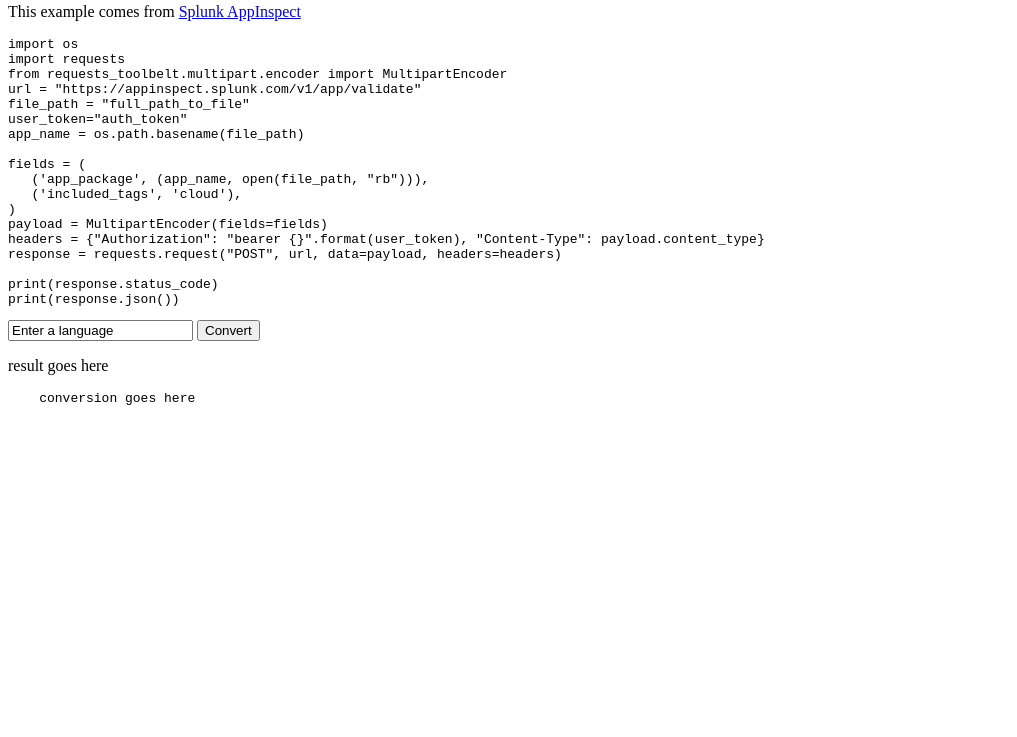
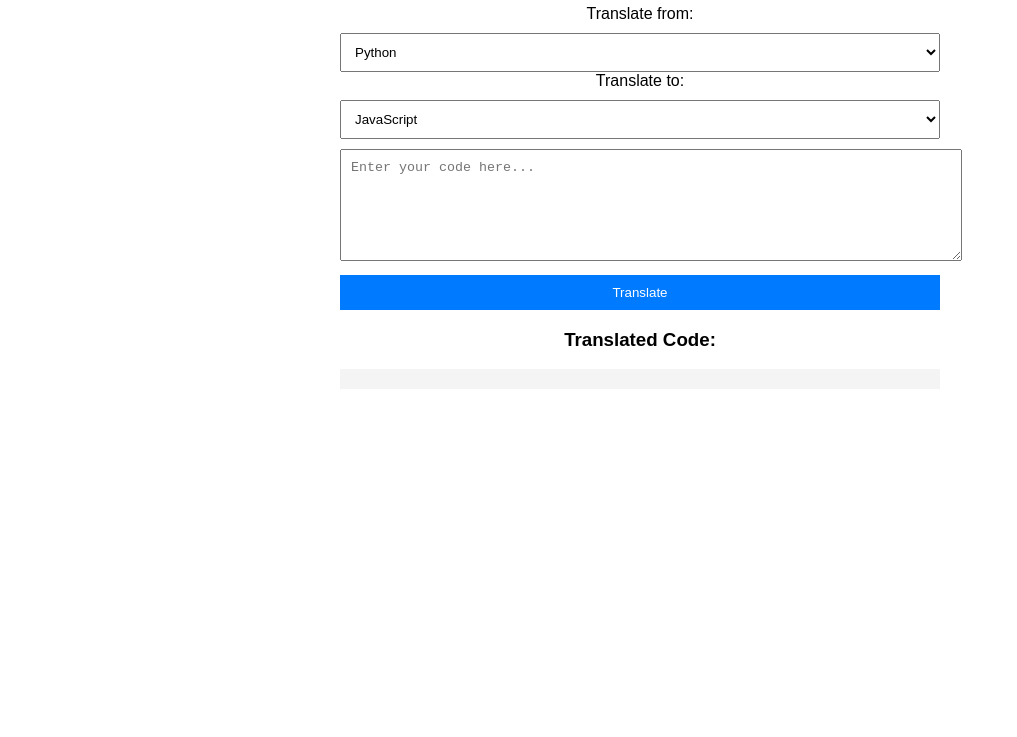
Before and after one commit to PKing70/PKing70.github.io, a plain HTML site: page index.html in a window 1280 px wide. Shown: the part 63-800 px from the top of the page, without its empty margins (0-1017 px from the left). Drawn offline with Linux system fonts and the light colour scheme.

Commit message:
Update index.html with interactivity
No more static codeblock

```diff
--- a/index.html
+++ b/index.html
@@ -1,37 +1,90 @@
-<html>
+<!DOCTYPE html>
+<html lang="en">
 <head>
-    <script type = "text/javascript" src="functions.js"></script>
-    <title>Transpile from Python</title>
+    <meta charset="UTF-8">
+    <meta name="viewport" content="width=device-width, initial-scale=1.0">
+    <title>Code Translator</title>
+    <style>
+        body {
+            font-family: Arial, sans-serif;
+            max-width: 600px;
+            margin: 20px auto;
+            text-align: center;
+        }
+        textarea, select, button {
+            width: 100%;
+            margin-top: 10px;
+            padding: 10px;
+        }
+        button {
+            background-color: #007BFF;
+            color: white;
+            border: none;
+            cursor: pointer;
+        }
+        button:hover {
+            background-color: #0056b3;
+        }
+        pre {
+            background: #f4f4f4;
+            padding: 10px;
+            text-align: left;
+        }
+    </style>
 </head>
 <body>
-<h1>Code example</h1>
-<p>This example comes from <a href="https://dev.splunk.com/enterprise/reference/appinspect/appinspectapiepref/">Splunk AppInspect</a></p>
-<!-- <p><a href="https://www.youtube.com">Visit our homepage</a></p> -->
-<pre id="source">import os
-import requests
-from requests_toolbelt.multipart.encoder import MultipartEncoder
-url = "https://appinspect.splunk.com/v1/app/validate"
-file_path = "full_path_to_file"
-user_token="auth_token"
-app_name = os.path.basename(file_path)
 
-fields = (
-   ('app_package', (app_name, open(file_path, "rb"))),
-   ('included_tags', 'cloud'),
-)
-payload = MultipartEncoder(fields=fields)
-headers = {"Authorization": "bearer {}".format(user_token), "Content-Type": payload.content_type}
-response = requests.request("POST", url, data=payload, headers=headers)
+    <h2>Code Translator</h2>
 
-print(response.status_code)
-print(response.json())
-</pre>
-<input targetLanguage="text" id="lang" value="Enter a language"></input>
-<button onclick="callTranspiler()">Convert</button>
-<p id="result">result goes here</p>
-<pre id="conversion">
-    conversion goes here
-</pre>
+    <label for="fromLang">Translate from:</label>
+    <select id="fromLang">
+        <option value="Python">Python</option>
+        <option value="JavaScript">JavaScript</option>
+        <option value="Java">Java</option>
+        <option value="C++">C++</option>
+    </select>
+
+    <label for="toLang">Translate to:</label>
+    <select id="toLang">
+        <option value="JavaScript">JavaScript</option>
+        <option value="Python">Python</option>
+        <option value="Java">Java</option>
+        <option value="C++">C++</option>
+    </select>
+
+    <textarea id="inputCode" rows="6" placeholder="Enter your code here..."></textarea>
+
+    <button onclick="translateCode()">Translate</button>
+
+    <h3>Translated Code:</h3>
+    <pre id="outputCode"></pre>
+
+    <script>
+        async function translateCode() {
+            const inputCode = document.getElementById("inputCode").value;
+            const fromLang = document.getElementById("fromLang").value;
+            const toLang = document.getElementById("toLang").value;
+
+            if (!inputCode.trim()) {
+                alert("Please enter code to translate!");
+                return;
+            }
+
+            const response = await fetch("/.netlify/functions/translate", {
+                method: "POST",
+                headers: { "Content-Type": "application/json" },
+                body: JSON.stringify({ inputCode, fromLang, toLang }),
+            });
+
+            const data = await response.json();
+
+            if (data.choices) {
+                document.getElementById("outputCode").textContent = data.choices[0].text.trim();
+            } else {
+                document.getElementById("outputCode").textContent = "Error: " + (data.error || "Translation failed.");
+            }
+        }
+    </script>
 
 </body>
 </html>
```
